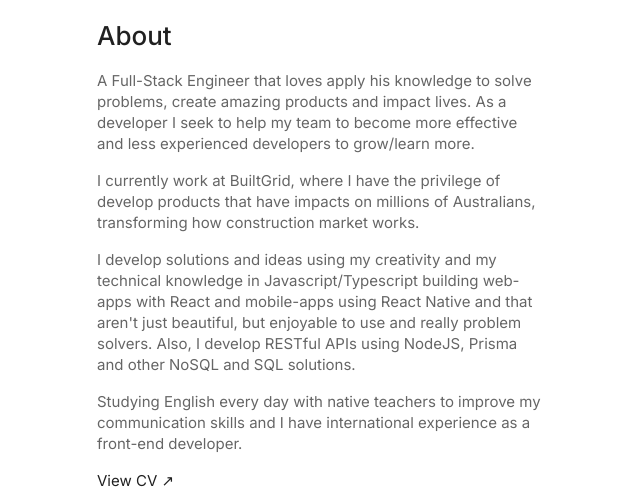
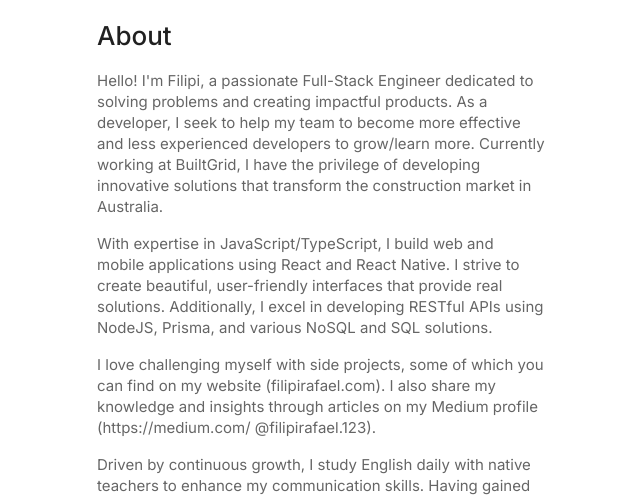
Before and after one commit to FilipiRafael/specialist-portfolio, a React (Vite) app: page /about in a window 1280 px wide. Shown: the part 303-800 px from the top of the page, without its empty margins (319-959 px from the left). Built offline with nearby package versions, Linux system fonts and the light colour scheme.

Commit message:
changing about description and cv versino

```diff
--- a/src/Pages/About/index.tsx
+++ b/src/Pages/About/index.tsx
@@ -4,52 +4,57 @@ import {
   Title,
   Description,
   Avatar,
-  AboutLink
-} from "./style"
+  AboutLink,
+} from "./style";
 
 import { Navbar } from "../../Components/Navbar";
 import { Contact } from "../../Components/Contact";
 
-import AboutPicture from '../../assets/aboutpicture.svg';
+import AboutPicture from "../../assets/aboutpicture.svg";
 
 export const About = () => {
   return (
     <Container>
-      <Navbar actualPage='About' />
+      <Navbar actualPage="About" />
 
       <Wrapper>
-
-        <Avatar
-          src={AboutPicture}
-        />
-
+        <Avatar src={AboutPicture} />
         <Title>About</Title>
-
         <Description>
-          A Full-Stack Engineer that loves apply his knowledge to solve problems, create amazing products and impact lives. As a developer I seek to help my team to become more effective and less experienced developers to grow/learn more.
+          Hello! I'm Filipi, a passionate Full-Stack Engineer dedicated to
+          solving problems and creating impactful products. As a developer, I
+          seek to help my team to become more effective and less experienced
+          developers to grow/learn more. Currently working at BuiltGrid, I have
+          the privilege of developing innovative solutions that transform the
+          construction market in Australia.
         </Description>
-
         <Description>
-          I currently work at BuiltGrid, where I have the privilege of develop products that have impacts on millions of Australians, transforming how construction market works.
+          With expertise in JavaScript/TypeScript, I build web and mobile
+          applications using React and React Native. I strive to create
+          beautiful, user-friendly interfaces that provide real solutions.
+          Additionally, I excel in developing RESTful APIs using NodeJS, Prisma,
+          and various NoSQL and SQL solutions.
         </Description>
-
         <Description>
-          I develop solutions and ideas using my creativity and my technical knowledge in Javascript/Typescript building web-apps with React and mobile-apps using React Native and that aren't just beautiful, but enjoyable to use and really problem solvers. Also, I develop RESTful APIs using NodeJS, Prisma and other NoSQL and SQL solutions.
+          I love challenging myself with side projects, some of which you can
+          find on my website (filipirafael.com). I also share my knowledge and
+          insights through articles on my Medium profile (https://medium.com/
+          @filipirafael.123).
         </Description>
-
         <Description>
-          Studying English every day with native teachers to improve my communication skills and I have international experience as a front-end developer.
+          Driven by continuous growth, I study English daily with native
+          teachers to enhance my communication skills. Having gained
+          international experience as a front-end developer, I'm eager to
+          explore opportunities that allow me to make a global impact.
         </Description>
-
         <AboutLink
-          href='https://drive.google.com/file/d/1IjWUZqncIze3v25c3NDwjtxGHvjWz6GS/view?usp=sharing'
-          target='_blank'
+          href="https://drive.google.com/file/d/1HmaCIcHO-TZlnsm3uGmavS0n-77K5HH8/view?usp=share_link"
+          target="_blank"
         >
           View CV ↗︎
         </AboutLink>
-
         <Contact />
       </Wrapper>
     </Container>
-  )
-}
+  );
+};
```
